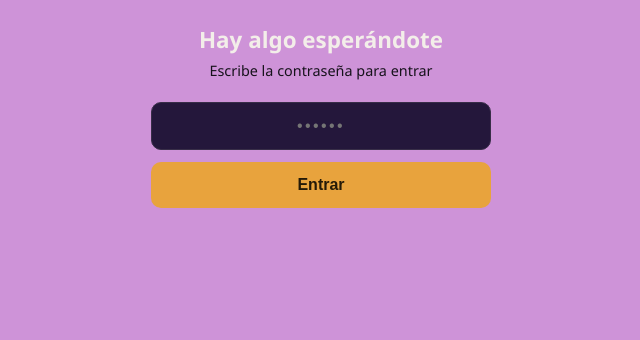
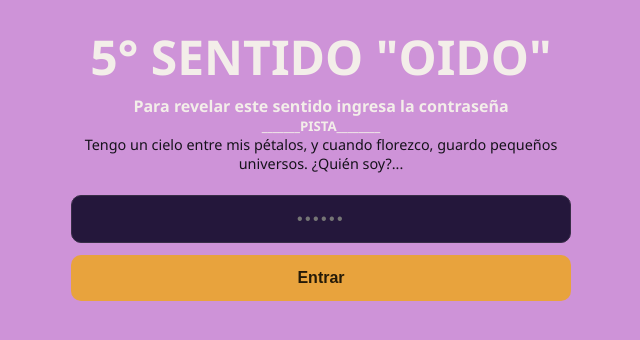
Before and after one commit to 25JuniorLaiza/SOLAHE, a plain HTML site: page index.html in a window 1280 px wide. Shown: the whole page, without its empty margins (319-959 px from the left). Drawn offline with Linux system fonts and the light colour scheme.

Commit message:
Modify layout and content in index.html1
Updated styles and content in index.html, including changes to layout dimensions and text for the password screen.

```diff
--- a/index.html
+++ b/index.html
@@ -18,10 +18,10 @@
     font-family:"Avenir Next","Segoe UI",system-ui,sans-serif;
     display:grid;place-items:center;padding:24px;
   }
-  .caja{width:100%;max-width:340px;text-align:center}
+  .caja{width:100%;max-width:500px;text-align:center}
 
   /* ---- Pantalla 1: contraseña ---- */
-  #clave h1{font-size:1.4rem;font-weight:600;margin-bottom:6px}
+  #clave h1{font-size:3rem;font-weight:800;margin-bottom:6px}
   #clave p{color:var(--tenue);font-size:.9rem;margin-bottom:22px}
   input{
     width:100%;padding:14px 16px;border-radius:10px;border:1px solid #382e48;
@@ -62,8 +62,10 @@
 
   <!-- Pantalla 1 -->
   <div id="clave">
-    <h1>Hay algo esperándote</h1>
-    <p>Escribe la contraseña para entrar</p>
+    <h1>5° SENTIDO "OIDO"</h1>
+    <h4>Para revelar este sentido ingresa la contraseña</h4>
+    <h5>_______PISTA________</h5>
+    <p>Tengo un cielo entre mis pétalos, y cuando florezco, guardo pequeños universos. ¿Quién soy?...</p>
     <input id="input" type="password" placeholder="••••••" autocomplete="off">
     <button onclick="entrar()">Entrar</button>
     <div id="error"></div>
@@ -85,9 +87,9 @@
 <script>
 /* ========= CONFIGURACIÓN: cambia solo esto ========= */
 const CONFIG = {
-  password: "1234",
-  foto:    "https://TU-IMAGEN.jpg",   // enlace directo a la foto
-  audio:   "https://TU-CANCION.mp3",  // enlace directo al audio
+  password: "Hortensia",
+  foto:    "imagen1 .jpeg",   // enlace directo a la foto
+  audio:   "video.mp4",  // enlace directo al audio
   titulo:  "Nuestra canción",
   artista: "Para alguien especial"
 };
```
